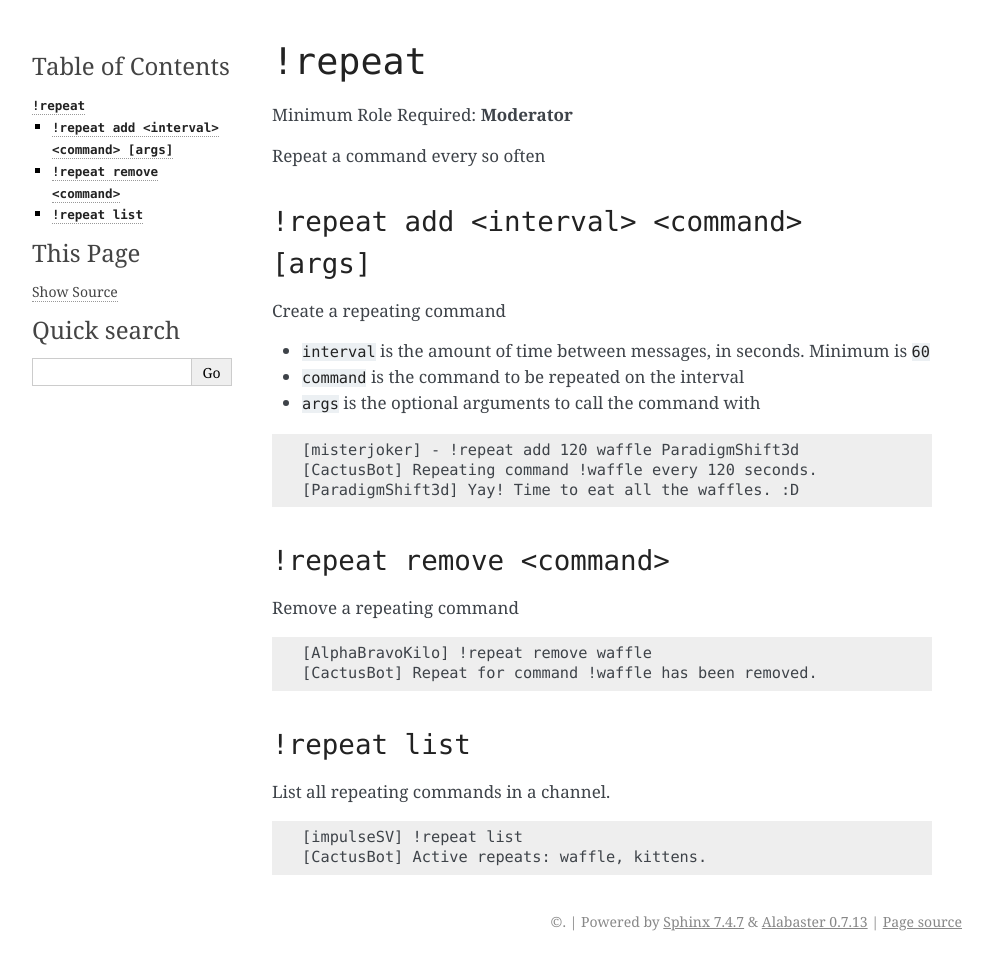
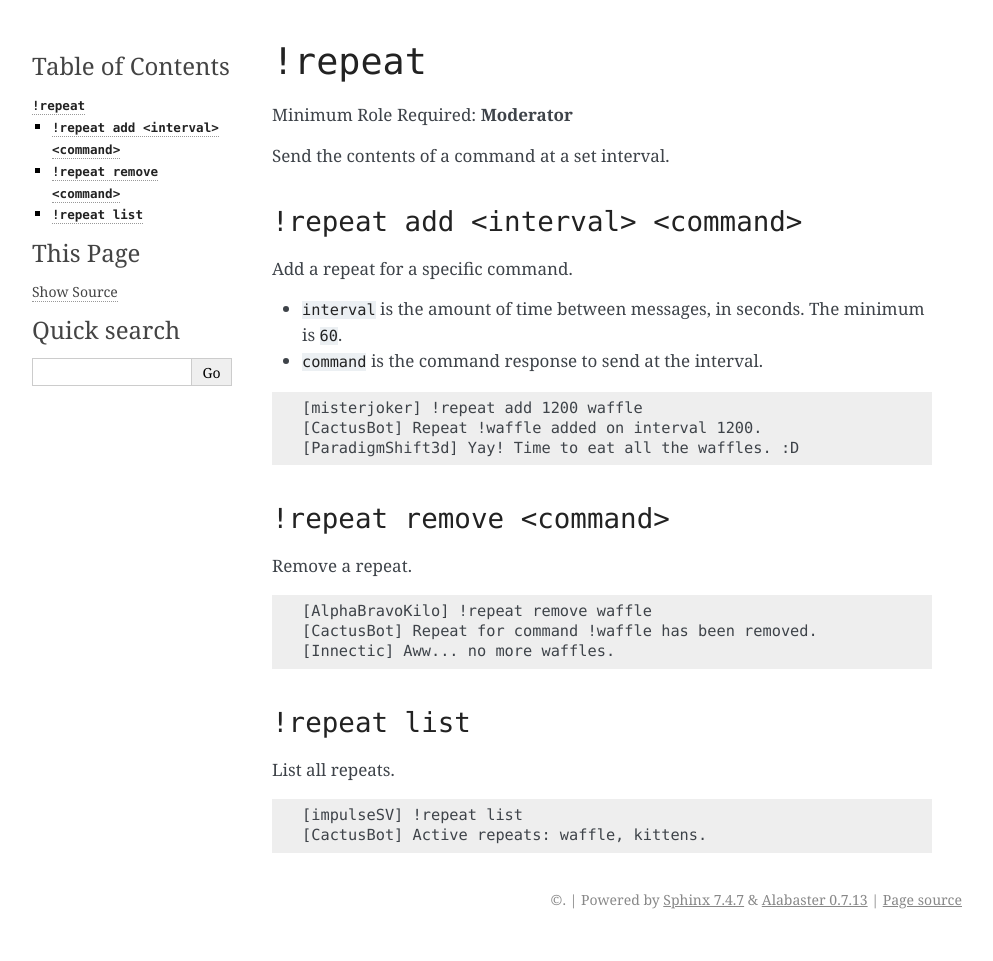
Before and after one commit to CactusDev/CactusBot, a Sphinx documentation site: the page built from docs/user/repeat.md, in a window 1280 px wide. Shown: the whole page, without its empty margins (148-1141 px from the left). Built offline with Sphinx 7.4.7, drawn with Linux system fonts in a browser that asks for light colours; pages that are not in the unit, such as notebooks, are missing from menus; after the commit the page ends 939 px from its top, so only the background shows below that.

Commit message:
Improve !repeat documentation

````diff
--- a/docs/user/repeat.md
+++ b/docs/user/repeat.md
@@ -1,32 +1,37 @@
 # `!repeat`
+
 Minimum Role Required: **Moderator**
 
-Repeat a command every so often
+Send the contents of a command at a set interval.
 
-## `!repeat add <interval> <command> [args]`
-Create a repeating command
+## `!repeat add <interval> <command>`
 
- - `interval` is the amount of time between messages, in seconds. Minimum is `60`
- - `command` is the command to be repeated on the interval
- - `args` is the optional arguments to call the command with
+Add a repeat for a specific command.
+
+- `interval` is the amount of time between messages, in seconds. The minimum is `60`.
+- `command` is the command response to send at the interval.
 
 ```
-[misterjoker] - !repeat add 120 waffle ParadigmShift3d
-[CactusBot] Repeating command !waffle every 120 seconds.
+[misterjoker] !repeat add 1200 waffle
+[CactusBot] Repeat !waffle added on interval 1200.
 [ParadigmShift3d] Yay! Time to eat all the waffles. :D
 ```
 
 ## `!repeat remove <command>`
-Remove a repeating command
+
+Remove a repeat.
 
 ```
 [AlphaBravoKilo] !repeat remove waffle
 [CactusBot] Repeat for command !waffle has been removed.
+[Innectic] Aww... no more waffles.
 ```
 
 ## `!repeat list`
-List all repeating commands in a channel.
+
+List all repeats.
 
 ```
 [impulseSV] !repeat list
 [CactusBot] Active repeats: waffle, kittens.
+```
````
Also changed, not shown: 1 other file.
